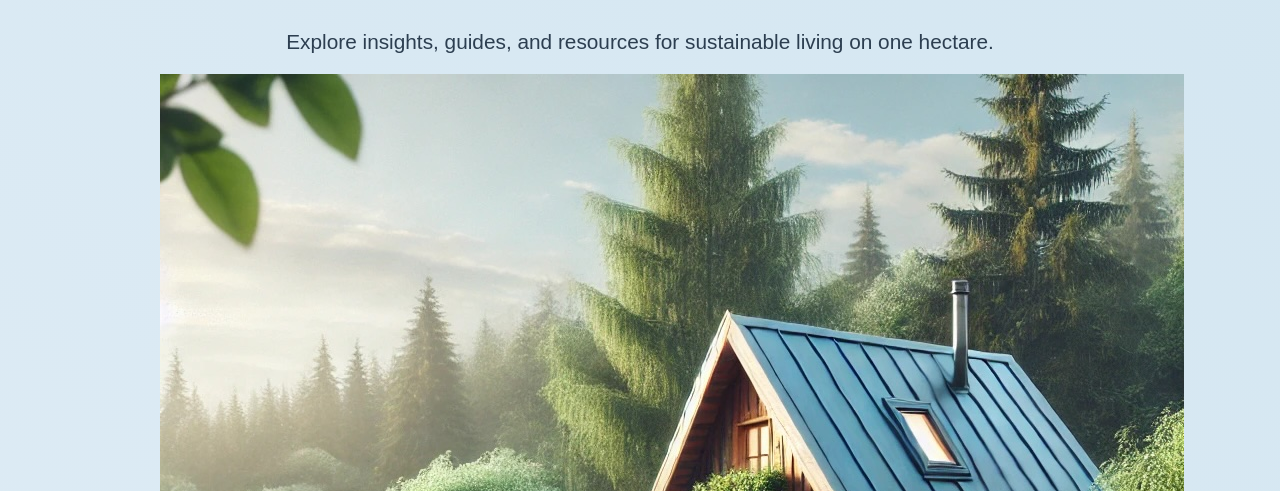
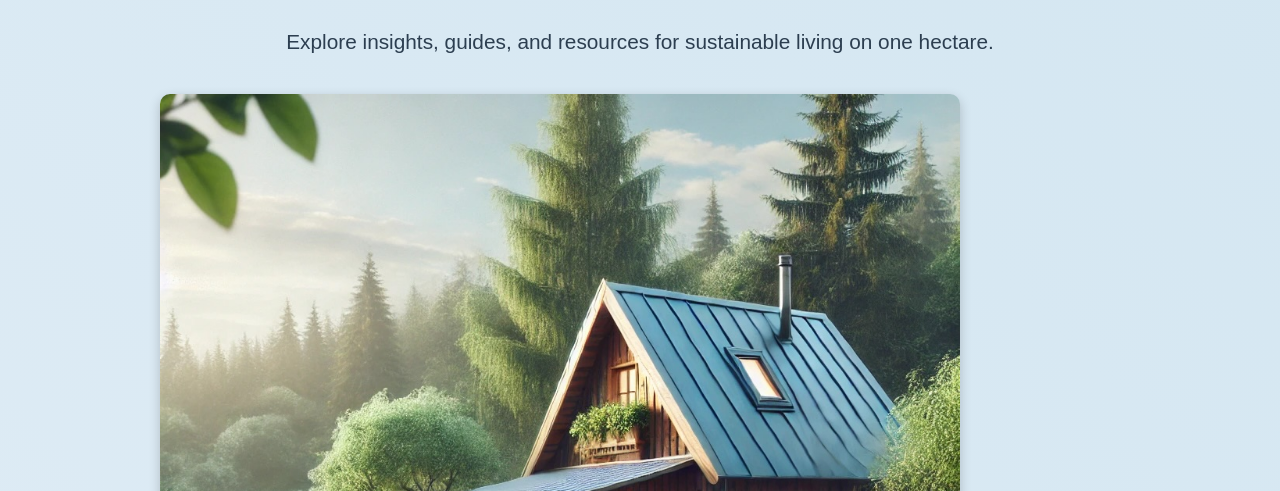
Before and after one commit to hughisie/1-ha, a plain HTML site: page index.html in a window 1280 px wide. Shown: the part 309-800 px from the top of the page. Drawn offline with Linux system fonts and the light colour scheme; files whose address does not match are found by name.

Commit message:
Update styles.css

```diff
--- a/styles.css
+++ b/styles.css
@@ -68,6 +68,20 @@ body {
   font-size: 1.3em;
   color: #2c3e50;
   text-align: center;
+}
+
+/* Header Image */
+.header-image {
+  width: 100%;
+  max-width: 800px;
+  border-radius: 10px;
+  box-shadow: 0 4px 12px rgba(0, 0, 0, 0.2);
+  margin: 20px 0;
+  transition: transform 0.3s ease;
+}
+
+.header-image:hover {
+  transform: scale(1.02);
 }
 
 /* Content Section */
```
